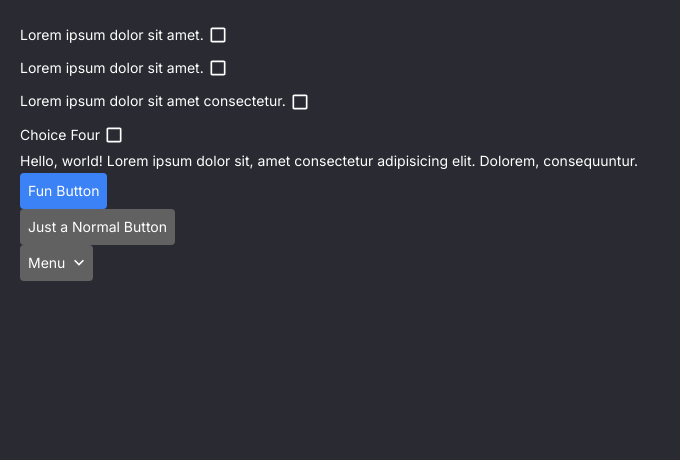
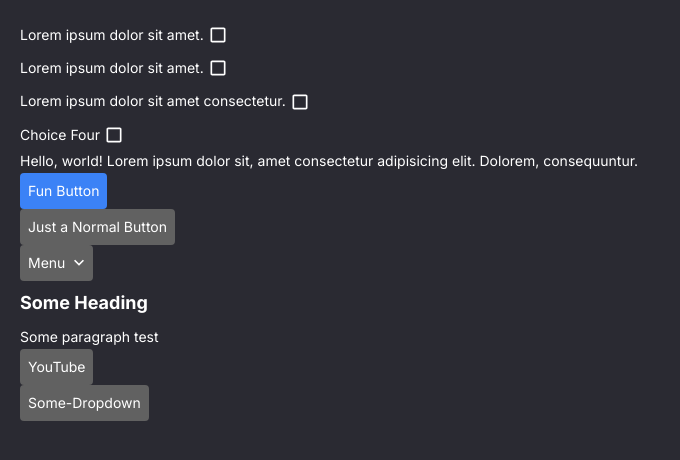
Before and after one commit to william-horn/team-maker, a Next.js app: page / in a window 1280 px wide. Shown: the top 460 px of the page, without its empty margins (0-680 px from the left). Built offline with nearby package versions, Linux system fonts and the light colour scheme.

Commit message:
first stable version of dropdown selection menu

```diff
--- a/components/Buttons/Button.jsx
+++ b/components/Buttons/Button.jsx
@@ -1,4 +1,19 @@
 "use client";
+
+/*
+  TODO:
+
+  * Button State
+    Button component currently uses state even when the user does not need a stateful button or
+    is importing their own state for the button to use. React does not recommend conditional logic
+    for React hooks, so that is not an option. Create a clone of this button component that doesn't
+    use state, and use that as the template for this Button allowing for the option to use either.
+
+  * Stateful Button Side-Icons
+    Button component currently does NOT have the option to change side icons
+    based on button state, unlike it's <ButtonGroup.Button> counterpart. In the
+    future, create an option for this in props for the Button component.
+*/
 
 /*
   File imports
@@ -68,12 +83,6 @@ const Button = function({
     state || { _isSelected }
   );
 
-  // const styles = getStylesFromProps(
-  //   className,
-  //   [preset, {...rest}],
-  //   state || { _isSelected }
-  // );
-
   // Button data holding state setter and getter. Gets passes to handler callbacks
   const buttonData = {
     isSelected: _isSelected,
@@ -83,7 +92,7 @@ const Button = function({
     buttonData.isSelected = !buttonData.isSelected;
     _setSelected(buttonData.isSelected);
 
-    onClick(buttonData);
+    onClick(state || buttonData);
   }
 
   // Handle page mount events
@@ -95,7 +104,6 @@ const Button = function({
     if (icon) {
       return (
         <Icon
-        // preset={iconPreset}
         className={iconClass}
         utility
         src={icon}
--- a/components/Buttons/ButtonGroup.jsx
+++ b/components/Buttons/ButtonGroup.jsx
@@ -150,7 +150,11 @@ const GroupButton = ({
         );
 
       case "checkbox":
-        const checkboxClass = mergeClass(group_className.checkboxButton, importedClassName);
+        const checkboxClass = mergeClass(
+          group_className.checkboxButton,
+          importedClassName,
+          { _isSelected: isSelected
+        });
 
         return (
           <span className={checkboxClass.self}>
--- /dev/null
+++ b/components/Buttons/Dropdown.jsx
@@ -0,0 +1,85 @@
+"use client";
+
+import { useState } from "react";
+import Button from "./Button";
+import DropdownProvider from "@/providers/DropdownProvider";
+import { useDropdownContext } from "@/providers/DropdownProvider";
+import mergeClass from "@/util/mergeClass";
+
+const DropdownItem = function({
+  children,
+  ...rest
+}) {
+  // const {
+
+  // } = useDropdownContext();
+
+  return (
+    <Button
+    className={{
+      self: "w-full rounded-none relative bg-transparent justify-center",
+    }}
+    {...rest}>
+      {children}
+    </Button>
+  );
+}
+
+const Dropdown = function({
+  children,
+  className: importedClassName={}
+}) {
+
+  const [_itemSelected, _setItemSelected] = useState(null);
+  const [_menuOpen, _setMenuOpen] = useState(false);
+
+  let className = {
+    self: "dropdown relative w-fit",
+
+    list: {
+      self: "absolute hidden flex-col w-full bg-button-primary list rounded-b overflow-hidden max-h-28"
+    },
+
+    menuButton: {},
+    buttons: {},
+
+    __selected: {
+      list: {
+        self: "flex"
+      }
+    }
+  }
+
+  className = mergeClass(
+    className,
+    importedClassName,
+    { _isSelected: _menuOpen }
+  );
+
+  const onMenuClick = () => {
+    _setMenuOpen(!_menuOpen);
+  }
+
+  return (
+    <DropdownProvider
+    value={{
+
+    }}>
+      <div className={className.self}>
+        <Button
+        className={className.menuButton}
+        onClick={onMenuClick}
+        state={{ _isSelected: _menuOpen }}>
+          Some-Dropdown
+        </Button>
+        <div className={className.list.self}>
+          {children}
+        </div>
+      </div>
+    </DropdownProvider>
+  );
+}
+
+Dropdown.Item = DropdownItem;
+
+export default Dropdown;
--- a/components/ClientComponent.jsx
+++ b/components/ClientComponent.jsx
@@ -6,6 +6,7 @@ import Icon from "./Graphics/Icon";
 import Heading from "./Typography/Heading";
 import ButtonGroup from "./Buttons/ButtonGroup";
 import ImageButton from "./Buttons/ImageButton";
+import Dropdown from "./Buttons/Dropdown";
 
 // const buttonPreset1 = {
 //   "bg-color": "bg-black",
@@ -45,6 +46,12 @@ const ClientComponent = ({ children }) => {
             self: "bg-red-500"
           }
         },
+        checkboxButton: {
+          self: "transition-all bg-transparent",
+          __selected: {
+            self: "bg-red-500"
+          }
+        }
       }}
       rightIconUnselected="/icons/arrow_down_icon.svg"
       rightIconSelected="/icons/arrow_up_icon.svg"
@@ -76,6 +83,34 @@ const ClientComponent = ({ children }) => {
 
       <Button rightIcon="/icons/arrow_down_icon.svg">Menu</Button>
 
+      <Heading className={{self: "font-bold"}}>Some Heading</Heading>
+      <Text>Some paragraph test</Text>
+
+      <Button href="https://www.youtube.com">YouTube</Button>
+
+      <Dropdown
+      mode="select"
+      className={{
+        list: {
+          // self: " w-[200%]"
+          self: "overflow-y-scroll"
+        },
+        menuButton: {
+          __selected: {
+            self: "rounded-b-none"
+          }
+        }
+      }}
+      // mode="links"
+      >
+        <Dropdown.Item>Item One</Dropdown.Item>
+        <Dropdown.Item rightIcon="/icons/trash_icon.svg">Item Two</Dropdown.Item>
+        <Dropdown.Item rightIcon="/icons/trash_icon.svg">Item Three Long Name</Dropdown.Item>
+        <Dropdown.Item>Item Three</Dropdown.Item>
+        <Dropdown.Item>Item Three</Dropdown.Item>
+        <Dropdown.Item>Item Three</Dropdown.Item>
+      </Dropdown>
+
 {/*
       <Button>Normal</Button>
 
--- a/components/Graphics/Icon.jsx
+++ b/components/Graphics/Icon.jsx
@@ -56,7 +56,7 @@ const Icon = ({
   // );
 
   let className = {
-    self: "relative overflow-hidden inline-block align-middle w-5 h-5",
+    self: "relative overflow-hidden inline-block align-middle min-w-[1.25rem] min-h-[1.25rem] w-5 h-5",
 
     image: {
       self: "invert"
--- a/components/Typography/Heading.jsx
+++ b/components/Typography/Heading.jsx
@@ -21,7 +21,7 @@ const Heading = ({
   // );
   // todo: adapt line height to text size
   const className = mergeClass({
-    self: "custom-heading leading-6 py-3 text-white text-sm"
+    self: "custom-heading leading-6 py-2 text-white text-lg"
   }, importedClassName);
 
   return (
--- /dev/null
+++ b/providers/DropdownProvider.jsx
@@ -0,0 +1,14 @@
+import { createContext, useContext } from "react";
+
+const DropdownContext = createContext();
+export const useDropdownContext = () => useContext(DropdownContext);
+
+const DropdownProvider = ({ children, value }) => {
+  return (
+    <DropdownContext.Provider value={value}>
+      {children}
+    </DropdownContext.Provider>
+  )
+}
+
+export default DropdownProvider
--- a/util/mergeClass.js
+++ b/util/mergeClass.js
@@ -9,12 +9,17 @@ const mergeClass = (base, imported, state={}) => {
       const imported_val = importedDir[key];
       const base_val = baseDir[key];
 
+      // If the prop inside the imported class doesn't exist in the base class, then...
       if (!base_val) {
+
+        // copy the prop over if it's an object, otherwise set it equal to the prop
         baseDir[key] = typeof imported_val === "object" ? {...imported_val} : imported_val;
 
+      // otherwise if prop is an object inside base and imported class, then recursively iterate over the imported prop object
       } else if (typeof imported_val === "object" && typeof base_val === "object") {
         recursiveMerge(base_val, imported_val);
 
+      // otherwise merge the final className in the current directory
       } else if (key === "self") {
         baseDir[key] = twMerge(base_val, imported_val);
       }
```
